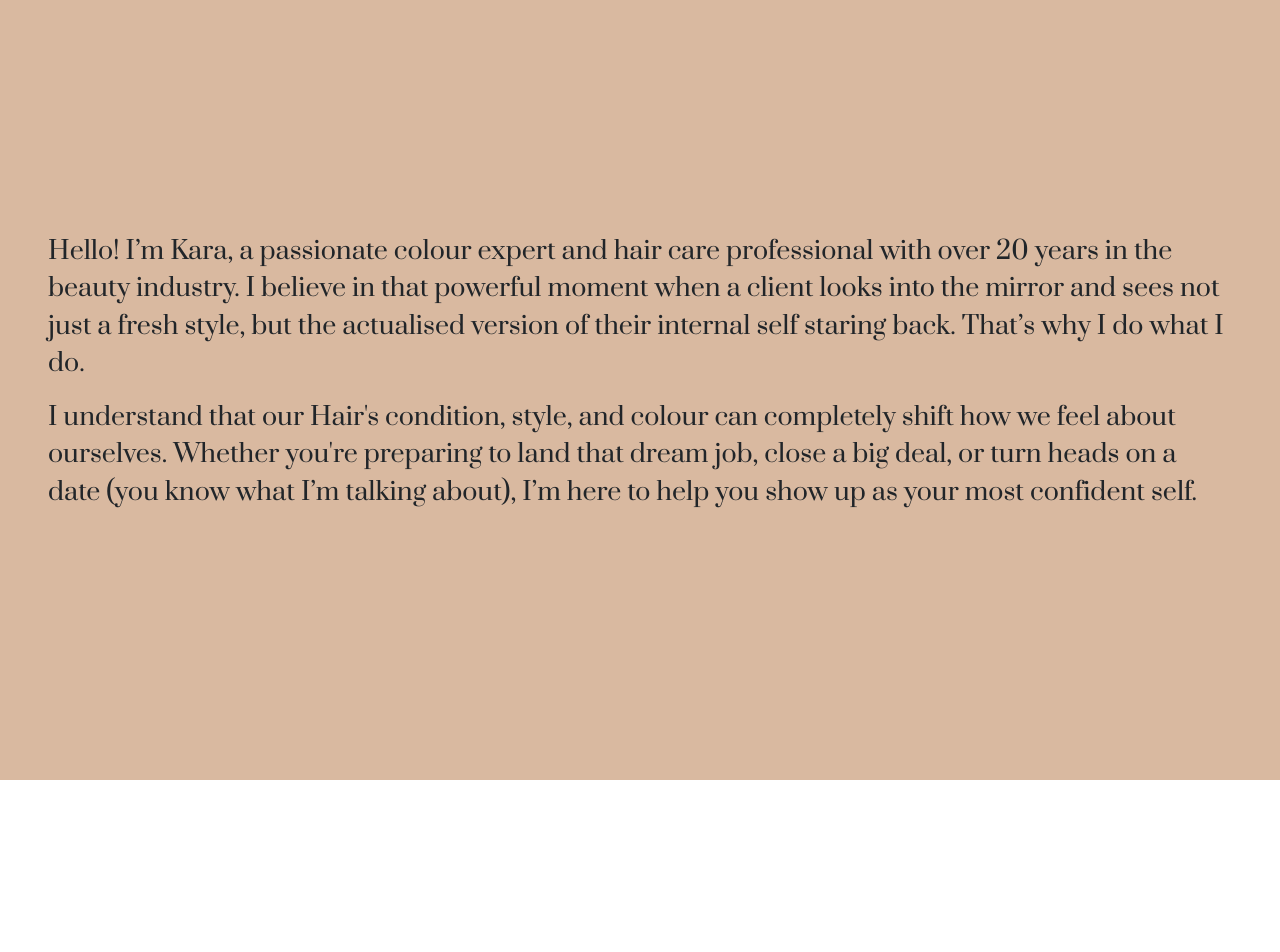
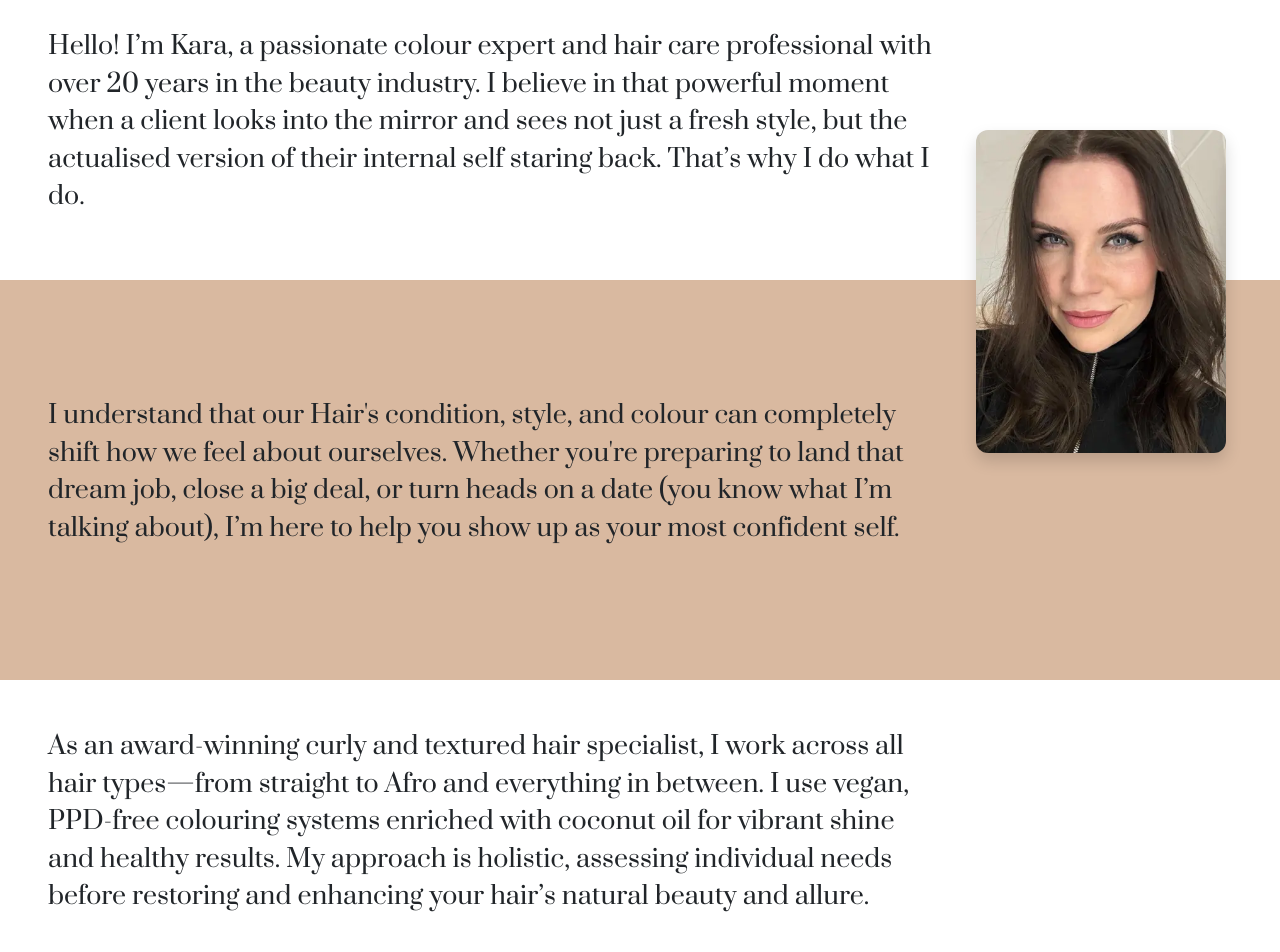
Before and after one commit to 2ndborn/karahair, a React (Create React App) app in the folder kara-app/: page /mystory in a window 1280 px wide. Shown: the part 1620-2572 px from the top of the page. Built offline with nearby package versions, Linux system fonts and the light colour scheme; a web font is replaced by a local one.

Commit message:
Added responsiveness to an anchored image

```diff
--- a/kara-app/src/pages/MyStoryPage.js
+++ b/kara-app/src/pages/MyStoryPage.js
@@ -1,6 +1,7 @@
 import React from 'react'
 import {motion}  from 'framer-motion'
 import kara from '../assets/karapic.webp'
+import cathy from '../assets/cathy.webp'
 import styles from '../styles/MyStory.module.css'
 import Container from 'react-bootstrap/Container'
 import {Row, Col} from 'react-bootstrap/'
@@ -63,6 +64,15 @@ const MyStoryPage = () => {
             their internal self staring back. That’s why I do
             what I do.
           </p>
+        </div>
+        <div className={styles.ImageAnchor}>
+          <img
+            src={cathy}
+            alt='cathy'
+            className={styles.cathyImage}
+          />
+        </div>
+        <div className={`${styles.AboutMeTwo} p-5`}>
           <p>
             I understand that our Hair's condition, style, and colour can completely
             shift how we feel about ourselves. Whether you're
@@ -71,7 +81,7 @@ const MyStoryPage = () => {
             I’m here to help you show up as your most confident self.
           </p>
         </div>
-        <div className={`${styles.AboutMeTwo} p-5`}>
+        <div className={`${styles.AboutMeOne} p-5`}>
           <p>
             As an award-winning curly and textured hair specialist,
             I work across all hair types—from straight to Afro and
@@ -82,11 +92,13 @@ const MyStoryPage = () => {
             hair’s natural beauty and allure.
           </p>
         </div>
-        <div className={`${styles.AboutMeOne} p-5`}>
+        <div className={`${styles.AboutMeTwo} p-5`}>
           <p>
             Beyond the salon, I’ve worked in TV and film, styling
             lead actors and matching wigs to period dramas. My
             recent credits include:
+          </p>
+          <p>
             <ul>
               <li>Doctor Who Season 2</li>
               <li>Netflix’s Treason</li>
@@ -94,6 +106,10 @@ const MyStoryPage = () => {
               <li>Channel 5’s Forsyte Saga</li>
               <li>Prime Video’s My Lady Jane</li>
             </ul>
+          </p>
+        </div>
+        <div className={`${styles.AboutMeOne} p-5`}>
+          <p>
             I’m also a trained educator offering 1:1 workshops and
             tailored curly hair and colour theory education for
             salons and individuals—because beauty is best when it’s
--- a/kara-app/src/styles/MyStory.module.css
+++ b/kara-app/src/styles/MyStory.module.css
@@ -11,28 +11,50 @@
 
 .StoryContainer {
     position: relative;
-    z-index: 1;
+    z-index: -1;
 }
 
 .AboutMeOne {
+    position: relative;
+    min-height: 50vh;
     display: flex;
-    height: 100vh;
+    flex-direction: column;
+}
+
+.AboutMeTwo {
+    position: relative;
+    min-height: 50vh;
+    display: flex;
     flex-direction: column;
     justify-content: center;
-    align-items: center;
     background-color: #d9b9a0;
 }
 
-.AboutMeTwo {
-    display: flex;
-    height: 100vh;
-    flex-direction: column;
-    justify-content: center;
-    align-items: center;
+.ImageAnchor {
+  position: relative;
+  width: 100%;
+  height: 0;
+  display: flex;
+  justify-content: end;
+  margin-top: -100px;
+  z-index: 2;
+}
+
+.cathyImage {
+  position: absolute;
+  top: -150px; /* overlaps upward */
+  left: 86%;
+  transform: translateX(-50%);
+  width: clamp(180px, 25vw, 250px);
+  height: auto;
+  object-fit: cover;
+  border-radius: 12px;
+  box-shadow: 0 8px 16px rgba(0, 0, 0, 0.15);
 }
 
 .StoryContainer p {
     font-size: 25px;
+    width: 75%;
 }
 
 .TitleContainer {
@@ -71,14 +93,14 @@
     align-items: center;
     text-align: center;
 }
-
+/*
 .leftHalf h1 {
     font-family: "Cal Sans", sans-serif;
 }
 
 .leftHalf h5 {
     font-family: "Merriweather Sans", sans-serif;
-}
+} */
 
 .con {
     height: 100vh;
```
Also changed, not shown: kara-app/src/assets/cathy.webp (added).
